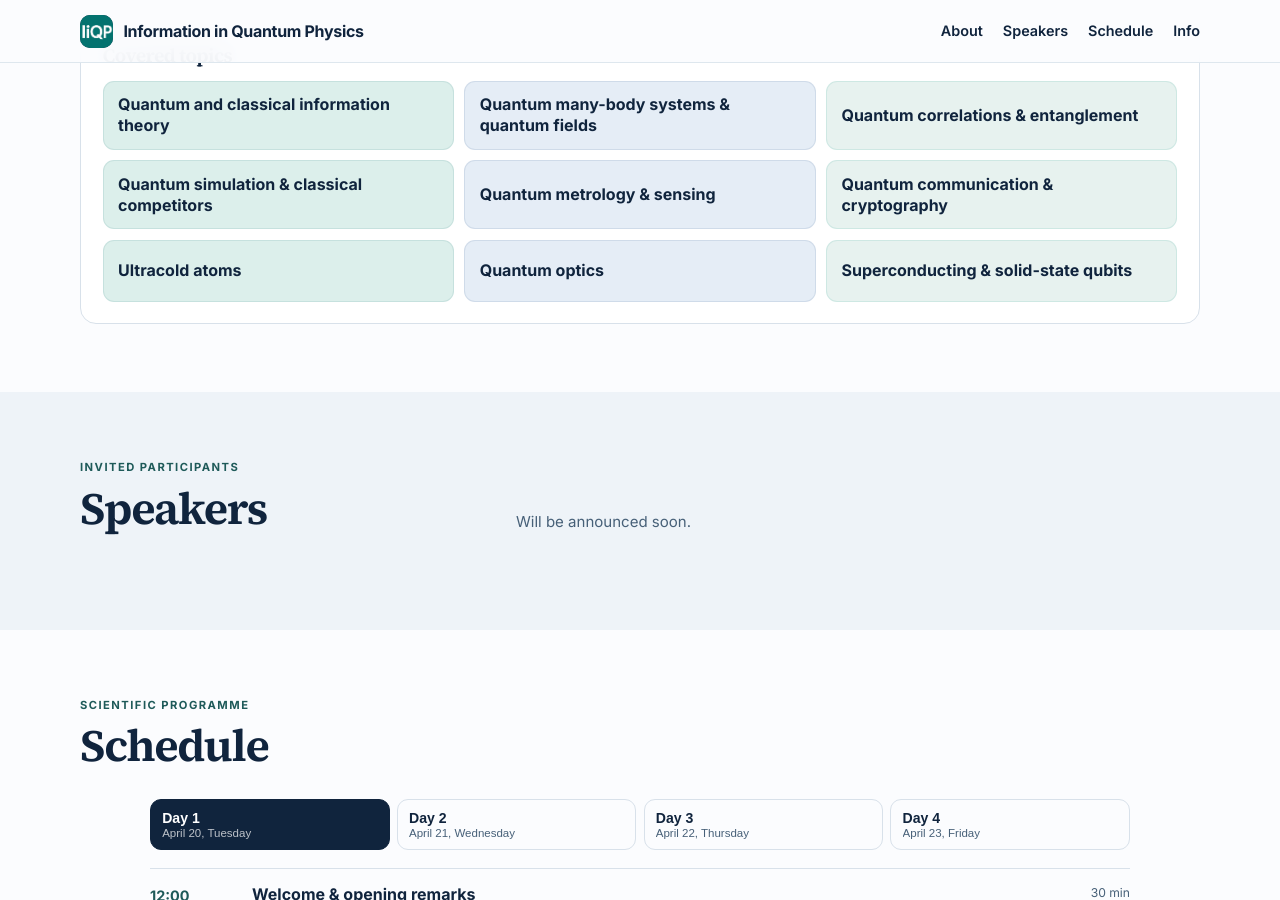
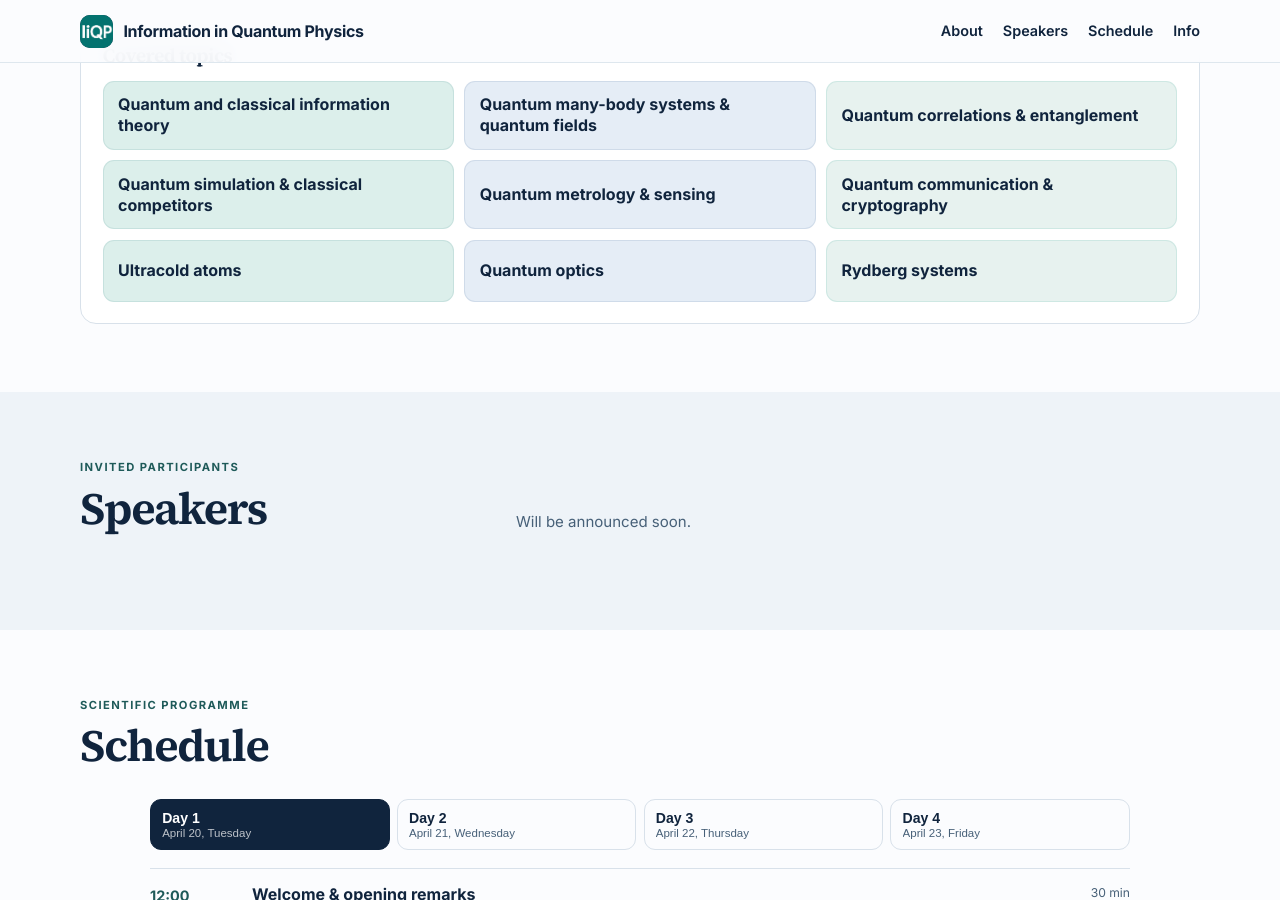
Before and after one commit to Tobi-Haas/iiqp, a Jekyll site: the page built from index.md, in a window 1280 px wide and 900 px high, scrolled down 1055 px. Built offline with Jekyll 4.4.1, drawn with Linux system fonts in a browser that asks for light colours.

Commit message:
Update about.html

```diff
--- a/_includes/about.html
+++ b/_includes/about.html
@@ -30,7 +30,7 @@
       <li>Quantum communication &amp; cryptography</li>
       <li>Ultracold atoms</li>
       <li>Quantum optics</li>
-      <li>Superconducting  &amp; solid-state qubits</li>
+      <li>Rydberg systems</li>
     </ul>
   </div>
 </section>
```
